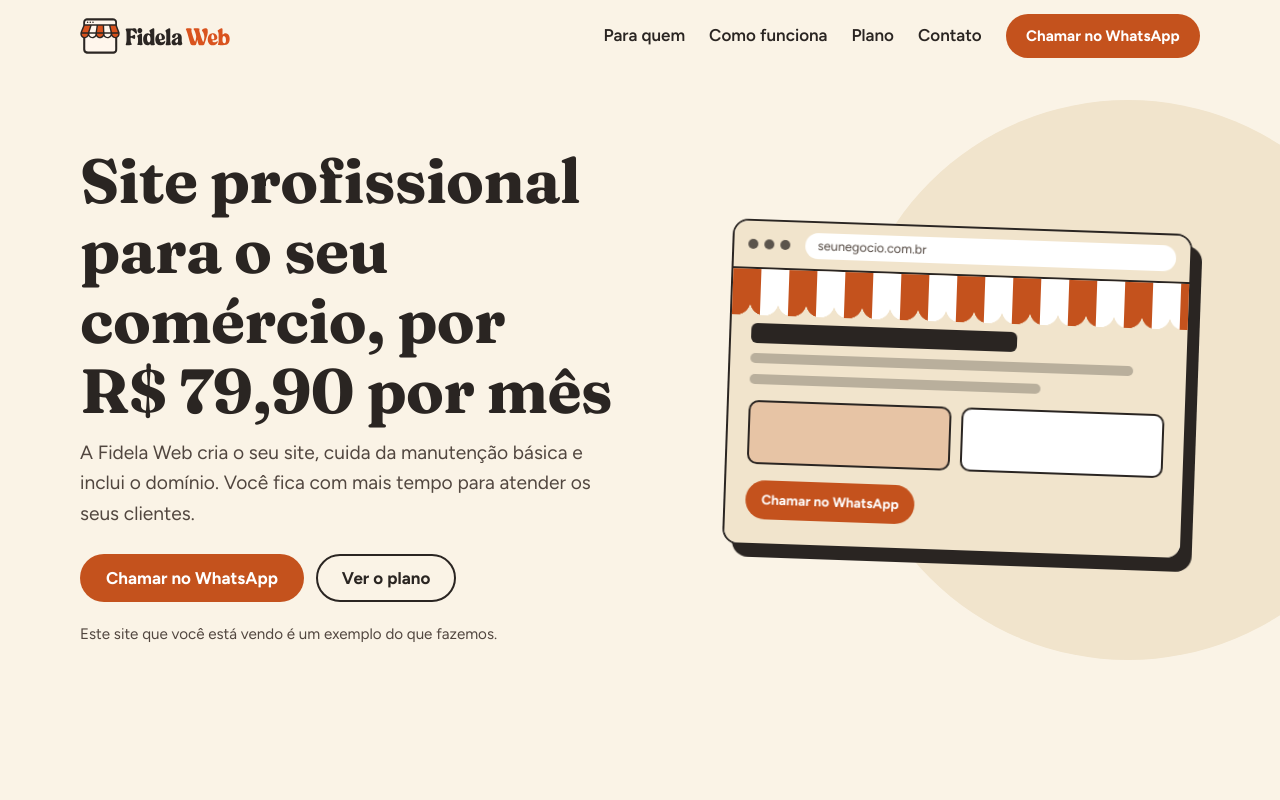
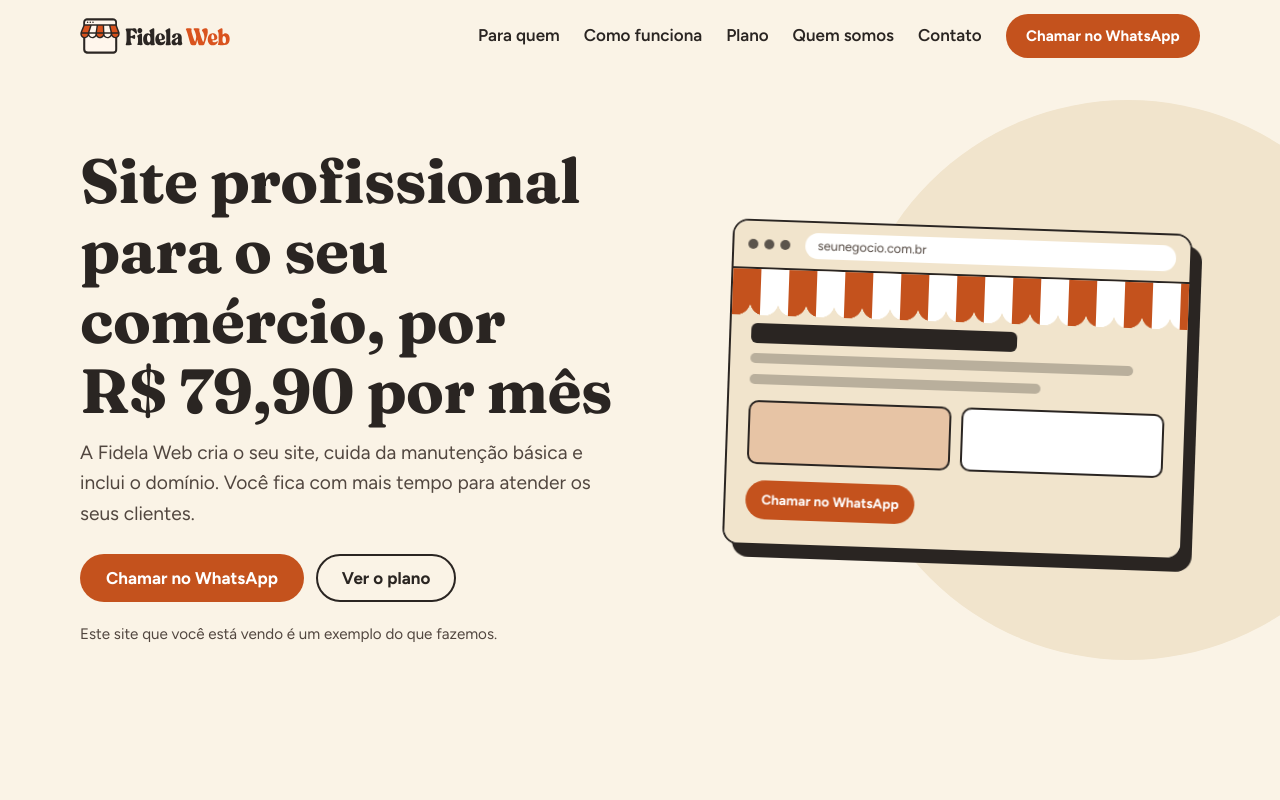
Before and after one commit to Kauan-Santos-Souza-Dev/fidelasite, a plain HTML site: page index.html in a window 1280 px wide. Shown: the top 800 px of the page. Drawn offline with Linux system fonts and the light colour scheme.

Commit message:
feat: adiciona link Quem somos no menu e no rodapé da home
Co-Authored-By: Claude Sonnet 5.5 <noreply@anthropic.com>

```diff
--- a/index.html
+++ b/index.html
@@ -35,6 +35,7 @@
           <li><a href="#para-quem">Para quem</a></li>
           <li><a href="#como-funciona">Como funciona</a></li>
           <li><a href="#plano">Plano</a></li>
+          <li><a href="quem-somos.html">Quem somos</a></li>
           <li><a href="#contato">Contato</a></li>
         </ul>
         <a class="btn btn-primary btn-sm nav-cta" href="#contato" data-wa>Chamar no WhatsApp</a>
@@ -233,6 +234,7 @@
       <p class="footer-brand"><img class="brand-img" src="assets/fidela-web-logo-fundo-escuro.svg" alt="Fidela Web"></p>
       <ul class="footer-links">
         <li><a href="#plano">Plano</a></li>
+        <li><a href="quem-somos.html">Quem somos</a></li>
         <li><a href="#duvidas">Dúvidas</a></li>
         <li><a href="#contato">Contato</a></li>
       </ul>
```
